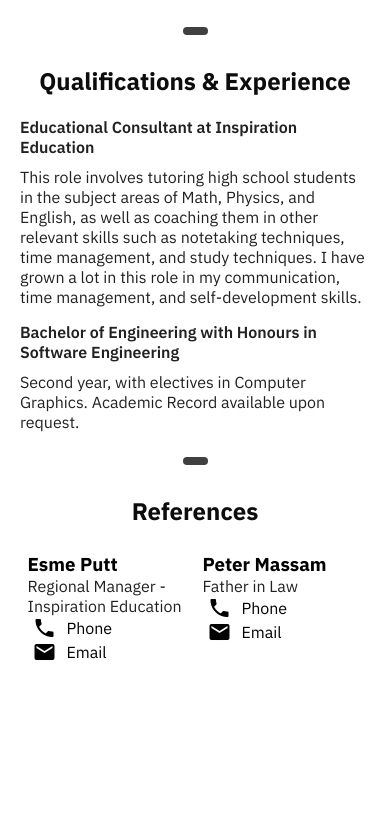
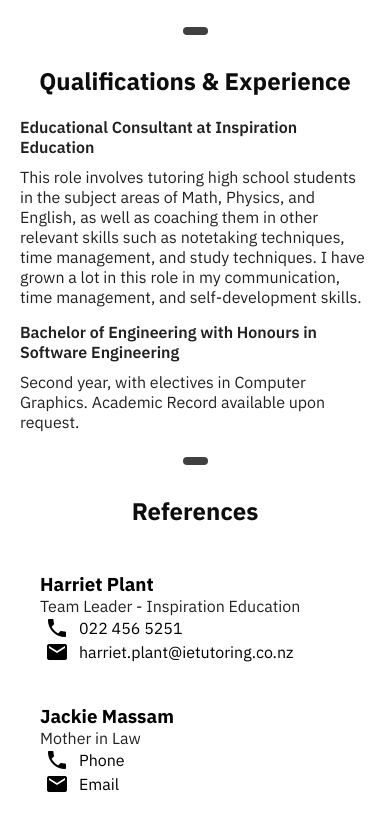
Before and after one commit to mathiasronimus/web-resume, a plain HTML site: page index.html in a window 390 px wide. Shown: the part 1373-2203 px from the top of the page. Before the commit the page ends 2057 px from the top, so only its background shows below. Drawn offline with Linux system fonts and the light colour scheme.

Commit message:
Optimize for mobile

```diff
--- a/index.html
+++ b/index.html
@@ -107,18 +107,18 @@
         <h1>References</h1>
         <div id="reference-container">
             <div class="reference">
-                <h3>Esme Putt</h3>
-                <p>Regional Manager - Inspiration Education</p>
+                <h3>Harriet Plant</h3>
+                <p>Team Leader - Inspiration Education</p>
                 <div>
-                    <span class="material-icons">phone</span><span>Phone</span>
+                    <span class="material-icons">phone</span><span>022 456 5251</span>
                 </div>
                 <div>
-                    <span class="material-icons">email</span><span>Email</span>
+                    <span class="material-icons">email</span><span>harriet.plant@ietutoring.co.nz</span>
                 </div>
             </div>
             <div class="reference">
-                <h3>Peter Massam</h3>
-                <p>Father in Law</p>
+                <h3>Jackie Massam</h3>
+                <p>Mother in Law</p>
                 <div>
                         <span class="material-icons">phone</span><span>Phone</span>
                     </div>
--- a/stylesheet.css
+++ b/stylesheet.css
@@ -121,7 +121,7 @@ th {
 }
 
 .reference {
-    width: 160px;
+    width: 275px;
 }
 
 #reference-container span {
@@ -157,6 +157,14 @@ th {
     header img {
         display: none;
     }
+
+    #reference-container {
+        display: block;
+    }
+
+    .reference {
+        padding: 20px;
+    }
 }
 
 @media (max-width: 550px) {
```
